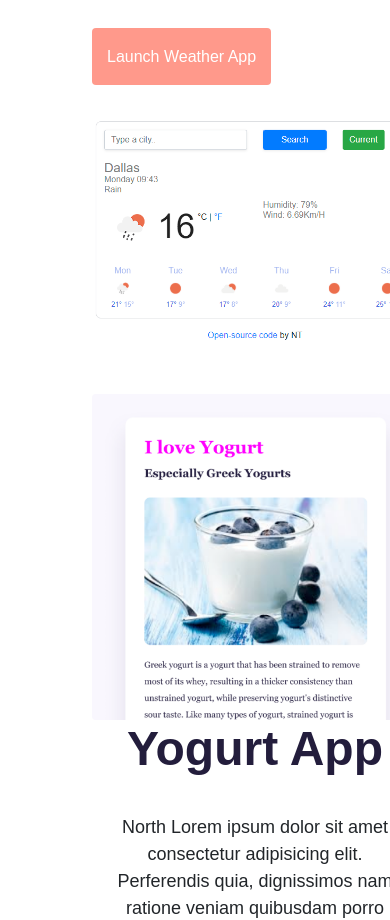
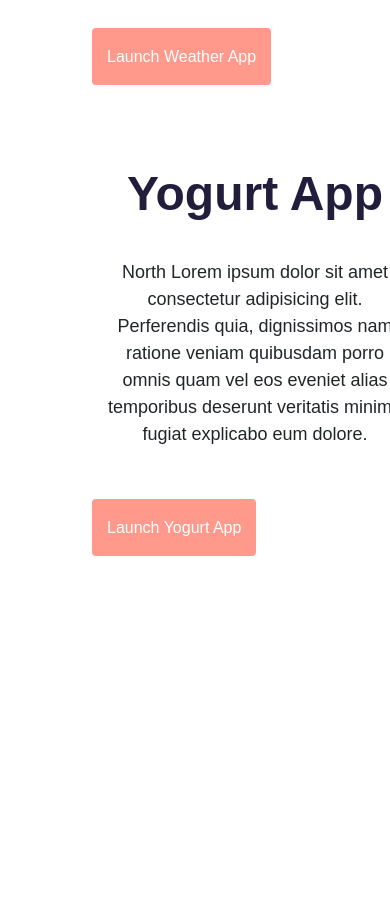
Before and after one commit to ntakalpati/Multiple-Apps-Project, a plain HTML site: page index.html in a window 390 px wide. Shown: the part 1440-2360 px from the top of the page. After the commit the page ends 2040 px from the top, so only its background shows below. Drawn offline with nearby package versions, Linux system fonts and the light colour scheme.

Commit message:
SEO changes

```diff
--- a/index.html
+++ b/index.html
@@ -97,7 +97,7 @@
             >
           </div>
         </div>
-        <div class="col-md-6">
+        <div class="col-md-6 d-none d-md-block">
           <img
             src="images/Weather_App.PNG"
             alt="Weather_App"
@@ -106,7 +106,7 @@
         </div>
       </div>
       <div class="row mt-5">
-        <div class="col-md-6">
+        <div class="col-md-6 d-none d-md-block">
           <img
             src="images/WgM8-yogurt.png"
             alt="Yogurt_App"
```
